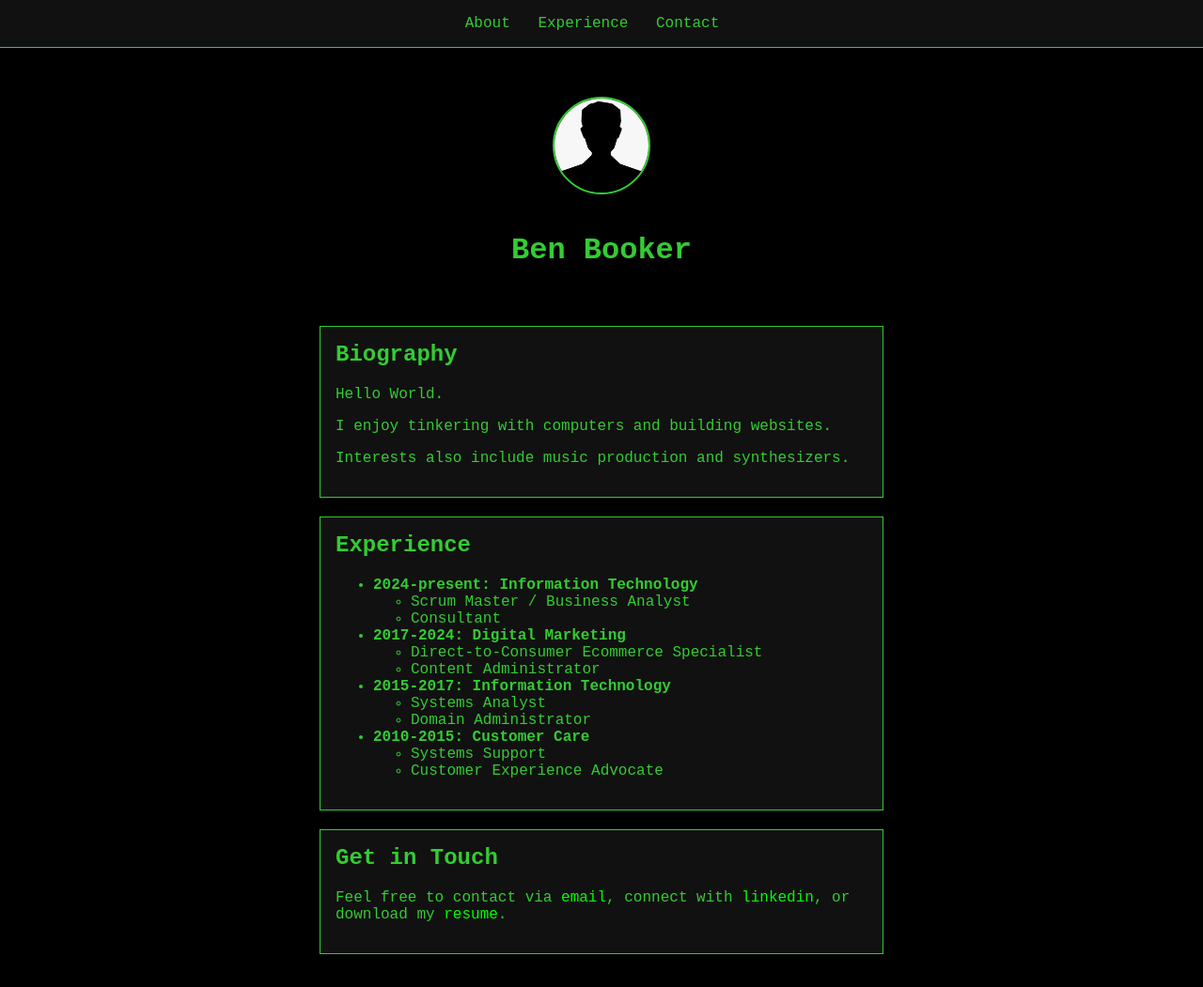
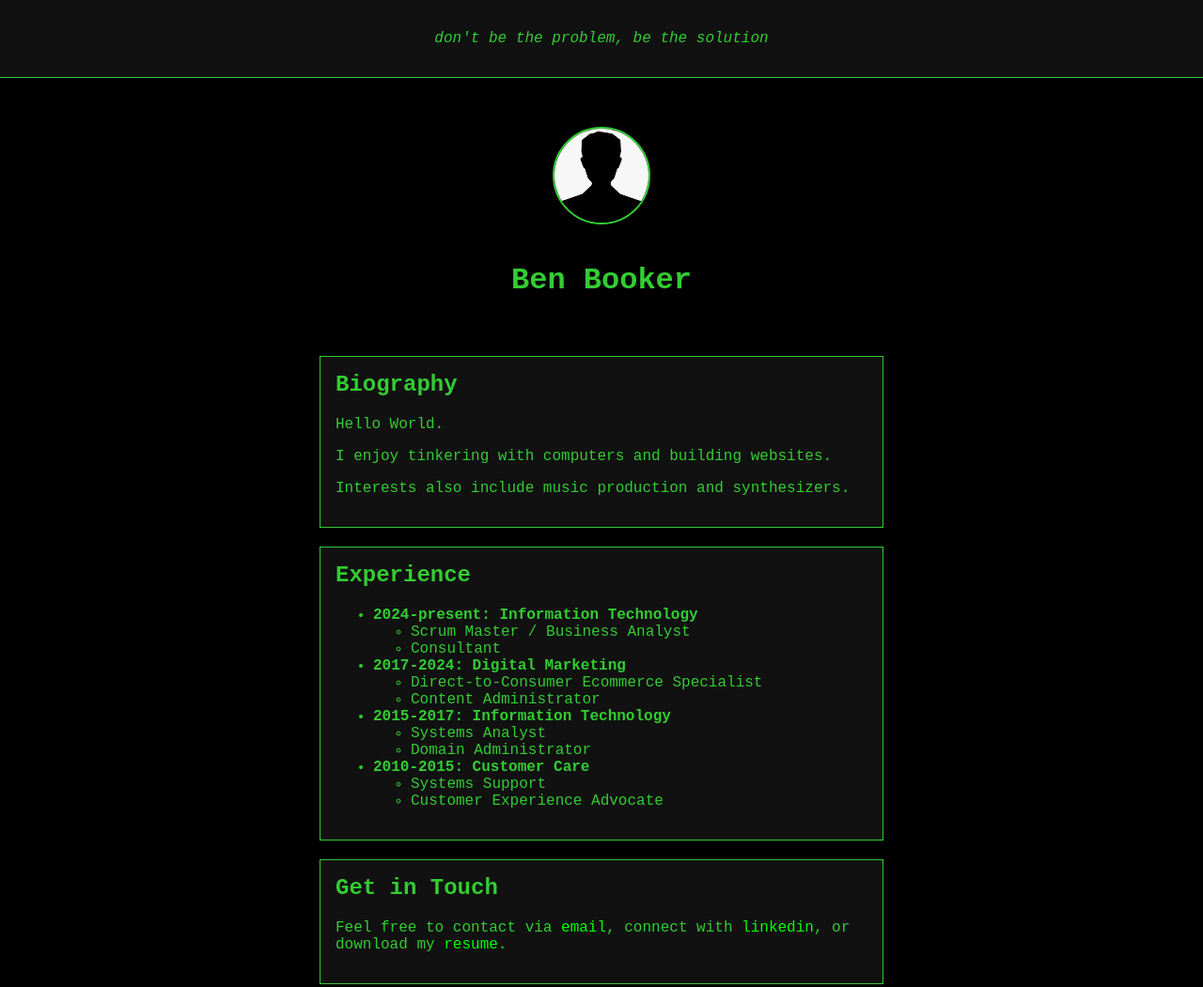
Before and after one commit to bbooker5/bookermarketing, a plain HTML site: page index.html in a window 1280 px wide. Shown: the top 1051 px of the page at 94% size. Drawn offline with Linux system fonts and the light colour scheme.

Commit message:
Update index.html

```diff
--- a/index.html
+++ b/index.html
@@ -10,11 +10,14 @@
 <body>
     <header>
         <nav>
+            <p><em>don't be the problem, be the solution</em></p>
+            <!-- nav menu items
             <ul>
                 <li><a href="#about">About</a></li>
                 <li><a href="#experience">Experience</a></li>
                 <li><a href="#contact">Contact</a></li>
             </ul>
+            -->
         </nav>
     </header>
     <main>
```
